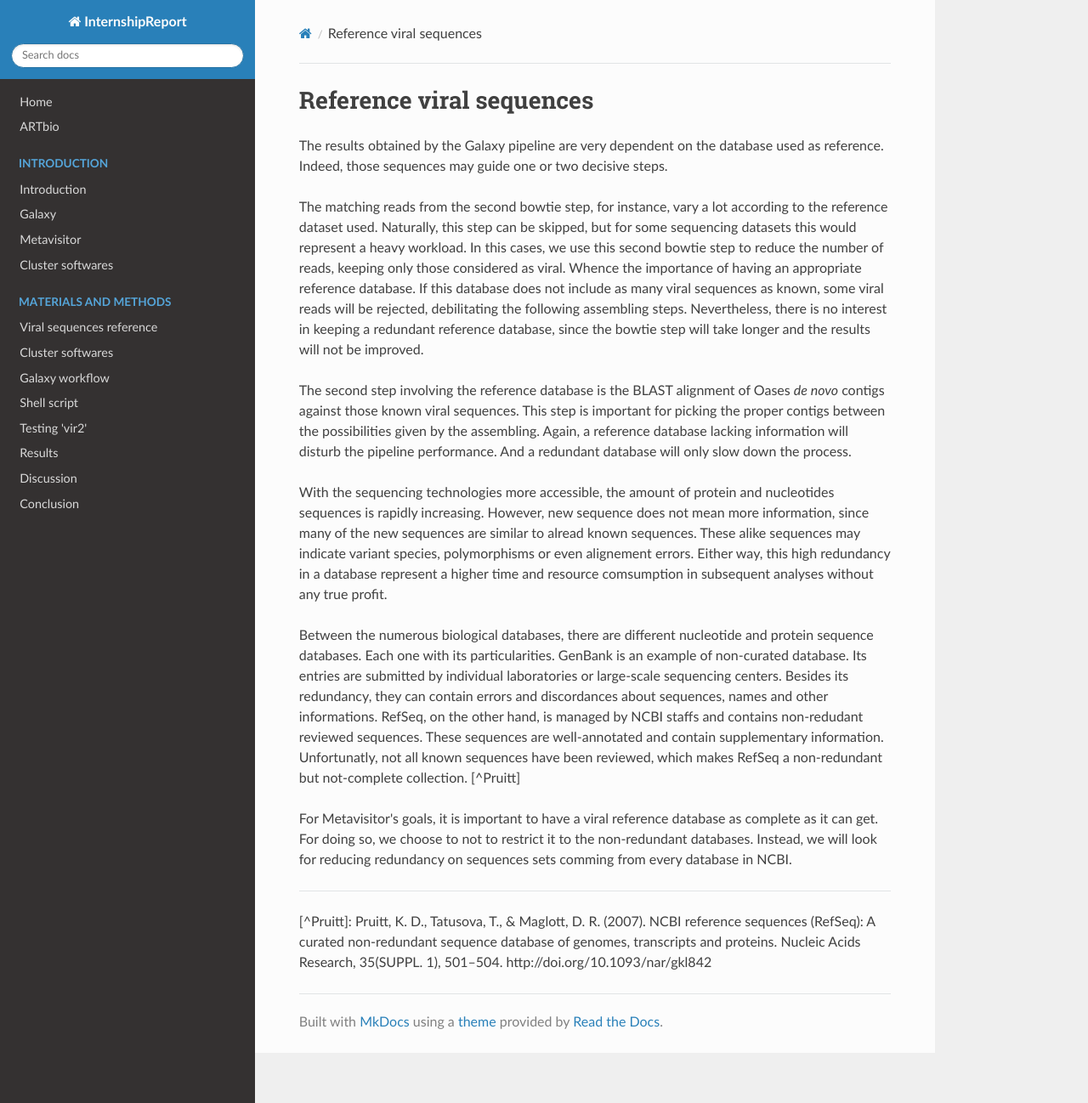
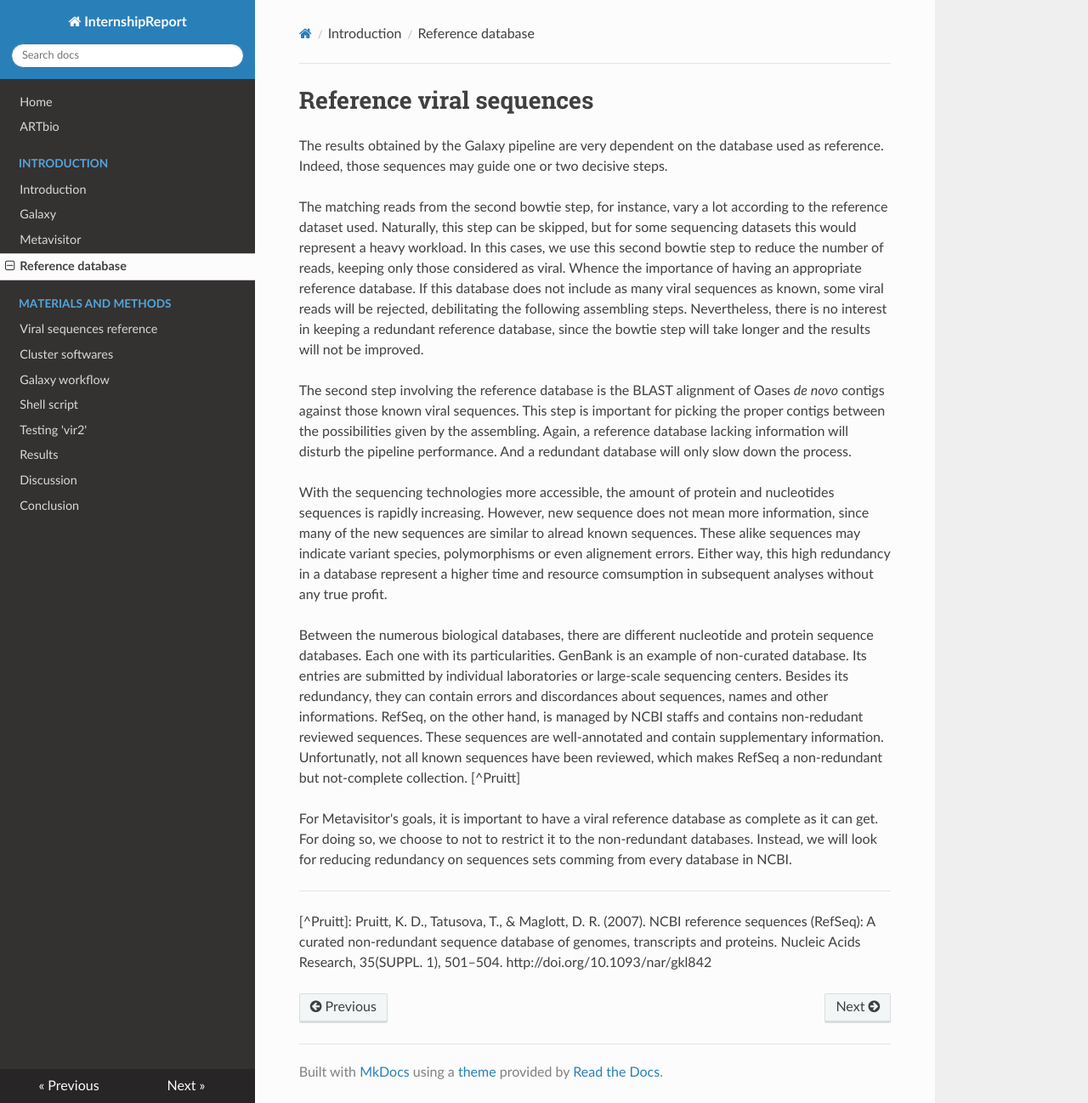
Before and after one commit to JuPeg/reportM2, an MkDocs documentation site: the page built from docs/intro/vir1.md, in a window 1280 px wide and 1298 px high. Shown: the whole window at 85% size. Built offline with MkDocs 1.6.1, drawn with Linux system fonts in a browser that asks for light colours; nearby versions of some CDN libraries; old or Windows-style settings are respelled for this version of MkDocs.

Commit message:
update pages and navigation

```diff
--- a/mkdocs.yml
+++ b/mkdocs.yml
@@ -7,7 +7,7 @@ pages:
    - Introduction: introduction.md
    - Galaxy: intro/galaxy.md
    - Metavisitor: metavisitor.md
-   - Cluster softwares: intro/cluster.md
+   - Reference database: intro/vir1.md
 - Materials and Methods:
    - Viral sequences reference: matandmet/entrezquery.md
    - Cluster softwares: matandmet/cluster.md
```
